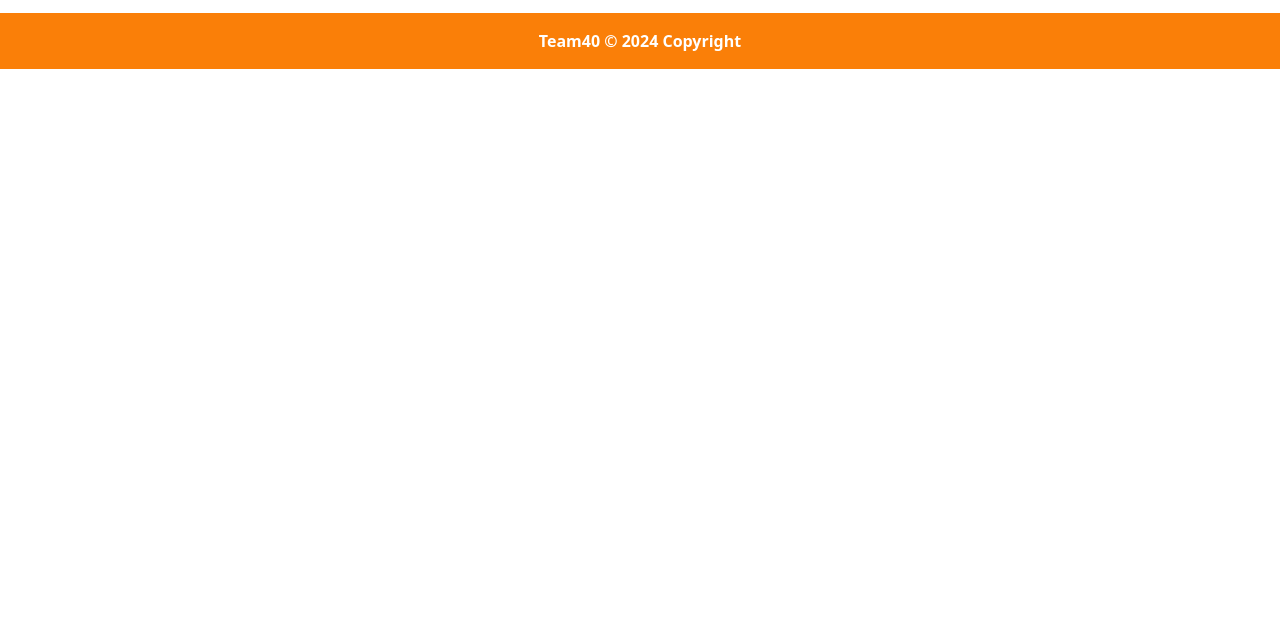
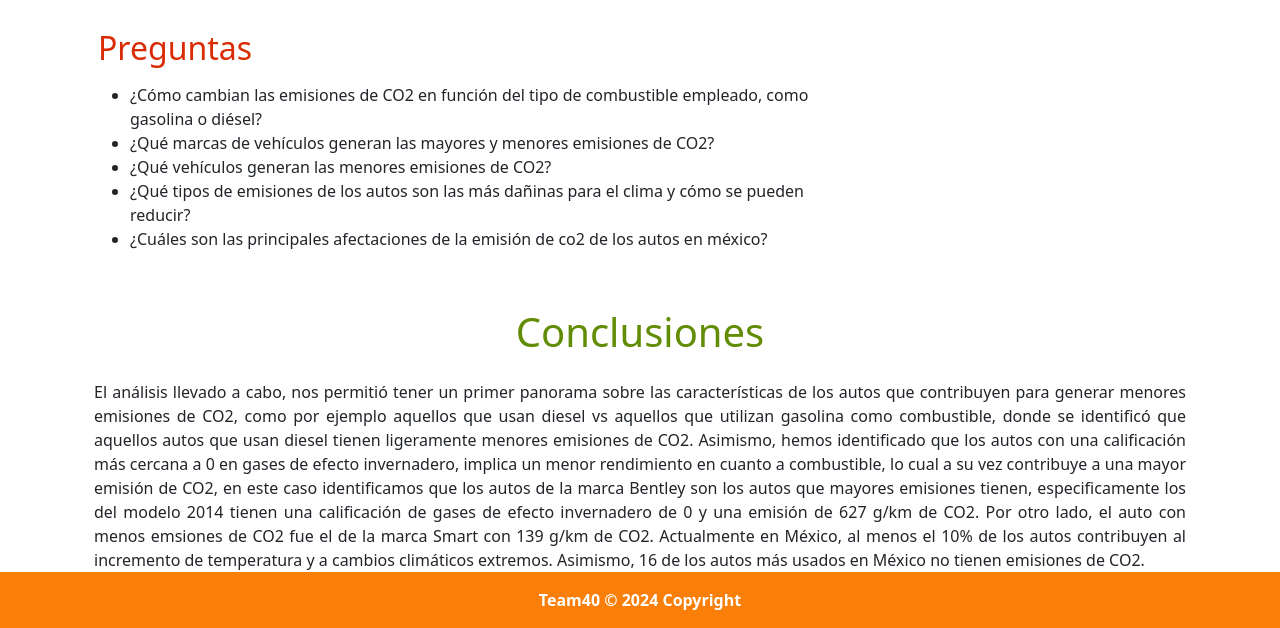
Before and after one commit to HeAnAmy/ProyectoTeam40, a plain HTML site: page index.html in a window 1280 px wide. Shown: the part 1420-2048 px from the top of the page. Before the commit the page ends 1489 px from the top, so only its background shows below. Drawn offline with nearby package versions, Linux system fonts and the light colour scheme.

Commit message:
Update index.html

```diff
--- a/index.html
+++ b/index.html
@@ -107,6 +107,35 @@
         </div>
     </div>
 </div>
+
+<div class="card mb-3" style="max-width:auto; border: none;">
+    <div class="row g-0">
+        <div class="col-md-8">
+            <div class="card-body">
+                <h2 class="card-title" style="color: #D92B04;">Preguntas</h2>
+                <p class="card-text" style="text-align: justify;">
+                    <ul>
+                        <li>¿Cómo cambian las emisiones de CO2 en función del tipo de combustible empleado, como gasolina o diésel?</li>
+                        <li>¿Qué marcas de vehículos generan las mayores y menores emisiones de CO2?</li>
+                        <li>¿Qué vehículos generan las menores emisiones de CO2?</li>
+                        <li>¿Qué tipos de emisiones de los autos son las más dañinas para el clima y cómo se pueden reducir?</li>
+                        <li>¿Cuáles son las principales afectaciones de la emisión de co2 de los autos en méxico?</li>
+                    </ul>
+            </div>
+        </div>
+    </div>
+</div>
+    <div class="container" style="margin-top: 25px;">
+    <h1 class="card-title" style="color: #618C03; text-align: center;">Conclusiones</h1>
+    <br>
+    <p class="card-text" style=" text-align: justify;">
+        El análisis llevado a cabo, nos permitió tener un primer panorama sobre las características de los autos que contribuyen para generar menores emisiones de CO2, como por ejemplo aquellos que usan diesel vs aquellos que utilizan gasolina como combustible, donde se identificó que aquellos autos que usan diesel tienen ligeramente menores emisiones de CO2.
+
+Asimismo, hemos identificado que los autos con una calificación más cercana a 0 en gases de efecto invernadero, implica un menor rendimiento en cuanto a combustible, lo cual a su vez contribuye a una mayor emisión de CO2, en este caso identificamos que los autos de la marca Bentley son los autos que mayores emisiones tienen, especificamente los del modelo 2014 tienen una calificación de gases de efecto invernadero de 0 y una emisión de 627 g/km de CO2. Por otro lado, el auto con menos emsiones de CO2 fue el de la marca Smart con 139 g/km de CO2.
+
+Actualmente en México, al menos el 10% de los autos contribuyen al incremento de temperatura y a cambios climáticos extremos. Asimismo, 16 de los autos más usados en México no tienen emisiones de CO2.
+    </p>
+    </div>
 </div>
 
         <script src="https://cdn.jsdelivr.net/npm/@popperjs/core@2.11.8/dist/umd/popper.min.js"
```
